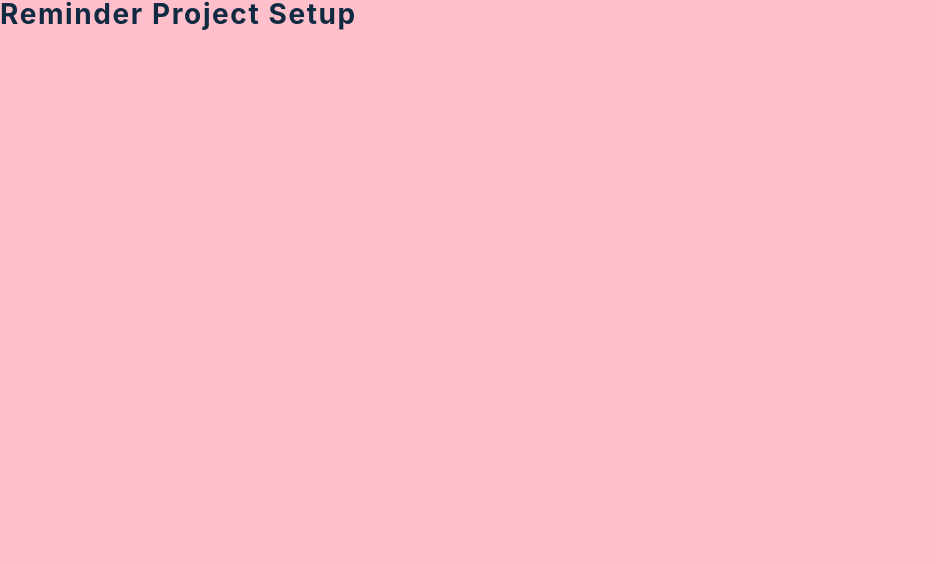
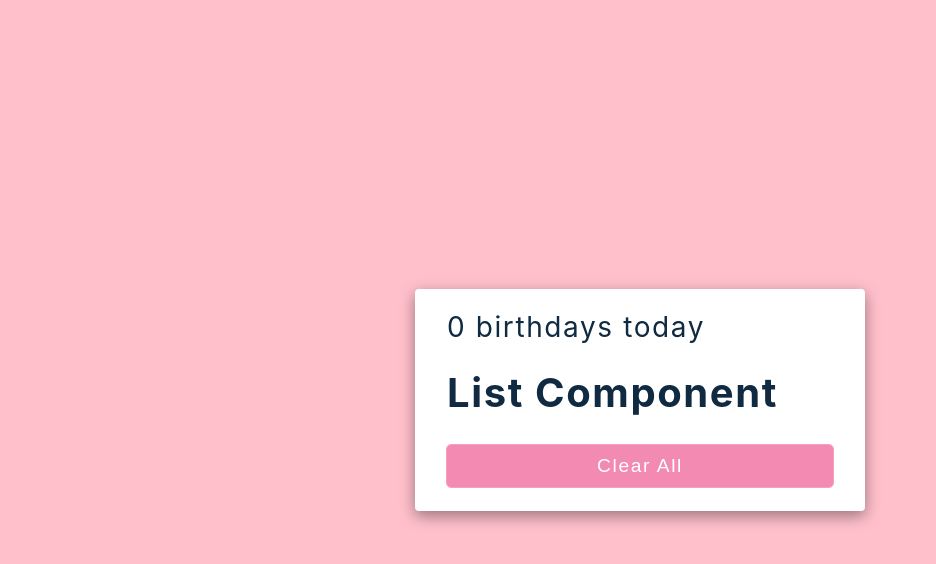
Before and after one commit to ciwwan1980/birthday-reminder, a React (Create React App) app: page / in a window 1280 px wide. Shown: the top 564 px of the page, without its empty margins (0-936 px from the left). Built offline with nearby package versions, Linux system fonts and the light colour scheme.

Commit message:
importing-list-creating-button-for-clear

```diff
--- a/src/App.js
+++ b/src/App.js
@@ -1,12 +1,17 @@
 import React, { useState } from 'react';
 import data from './data';
+import List from "./List"
 
 function App() {
-  return <div>
-    {console.log(data)}
-
-  <h3>reminder project setup</h3>
-  </div>;
+  return <main>
+  <section className="container">
+  <h3>0 birthdays today</h3>
+  <List />
+  <button
+  onClick={()=>console.log("you clikced me")}
+  >clear all</button>
+  </section>
+  </main>;
 }
 
 export default App;
--- /dev/null
+++ b/src/List.js
@@ -0,0 +1,11 @@
+import React from 'react';
+
+const List = () => {
+  return (
+    <>
+      <h2>list component</h2>
+    </>
+  );
+};
+
+export default List;
```
